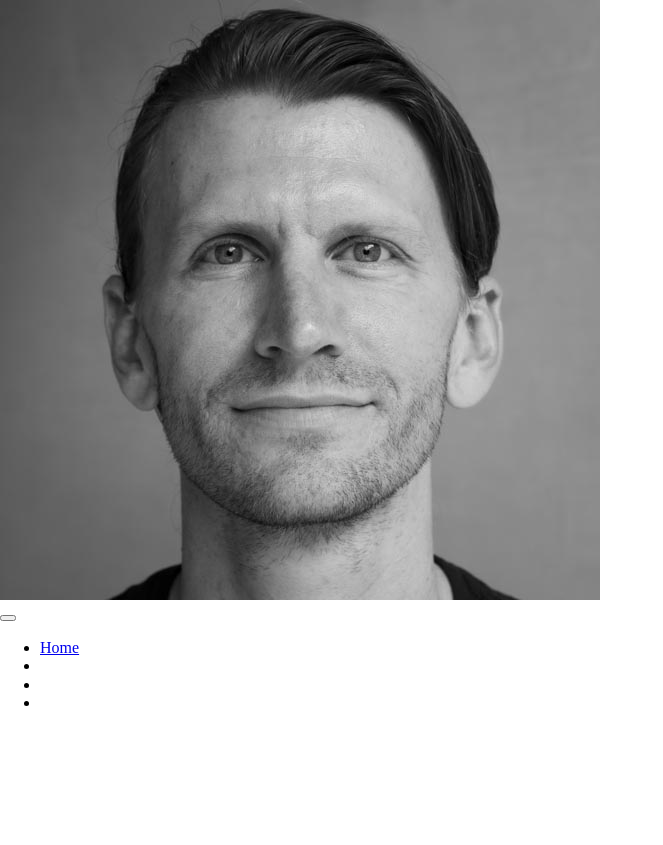
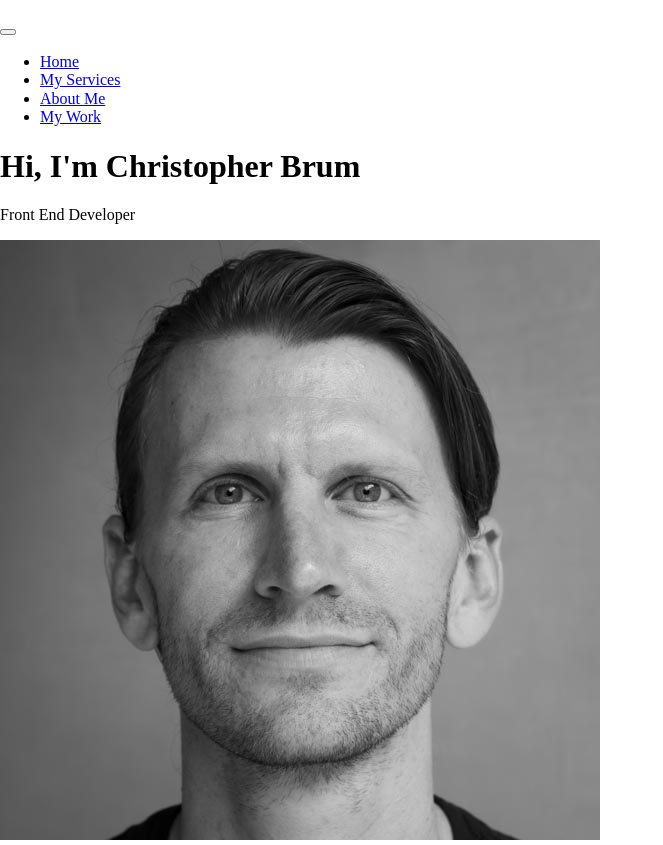
Before and after one commit to ChristopherBrum/portfolio-site, a plain HTML site: page index.html in a window 1280 px wide. Shown: the whole page, without its empty margins (0-663 px from the left). Before the commit the page ends 800 px from the top, so only its background shows below. Drawn offline with nearby package versions, Linux system fonts and the light colour scheme.

Commit message:
Intro section structure

```diff
--- a/index.html
+++ b/index.html
@@ -12,20 +12,30 @@
   <body>
     <header>
       <div class="logo">
-        <img src="/images/headshot-small.jpg" alt="" >
+        <img src="" alt="" >
       </div>
       <button class="nav-toggle" aria-label="toggle-navigation">
         <span class="hamburger"></span>
       </button>
       <nav class="nav">
         <ul class="nav__list">
-          <li class="nav__item"><a href="#" class="nav__link">Home</a></li>
-          <li class="nav__item"><a href="#" class="nav__link"></a></li>
-          <li class="nav__item"><a href="#" class="nav__link"></a></li>
-          <li class="nav__item"><a href="#" class="nav__link"></a></li>
+          <li class="nav__item"><a href="#home" class="nav__link">Home</a></li>
+          <li class="nav__item"><a href="#" class="nav__link">My Services</a></li>
+          <li class="nav__item"><a href="#" class="nav__link">About Me</a></li>
+          <li class="nav__item"><a href="#" class="nav__link">My Work</a></li>
         </ul>
       </nav>
     </header>
 
+    <!-- Introduction -->
+
+    <section class="intro" id="home">
+      <h1 class="section__title section__title--intro">
+        Hi, I'm <strong>Christopher Brum</strong>
+      </h1>
+      <p class="section__subtitle section__subtitle--intro">Front End Developer</p>
+      <img src="./images/headshot-small.jpg" alt="Picture of Christopher">
+    </section>
+
   </body>
 </html>
```
